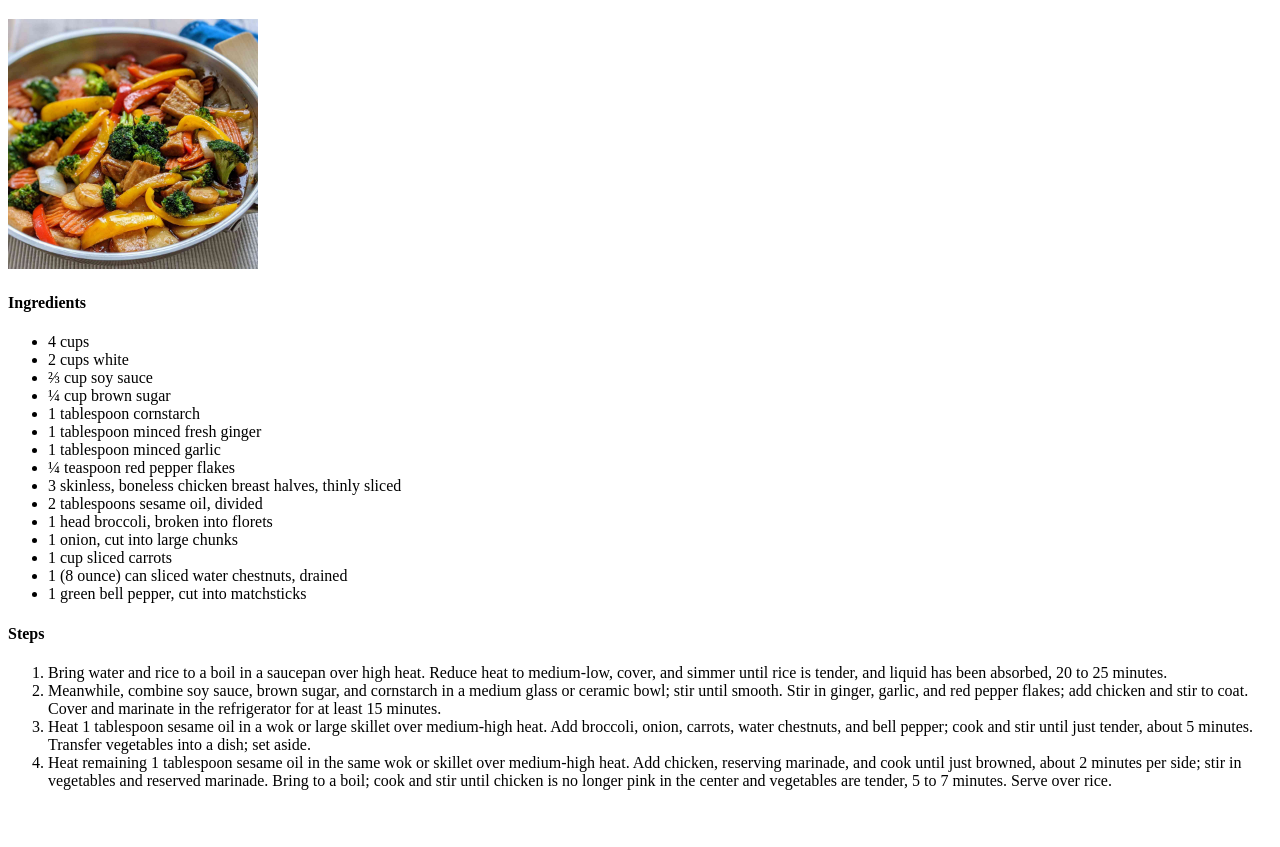
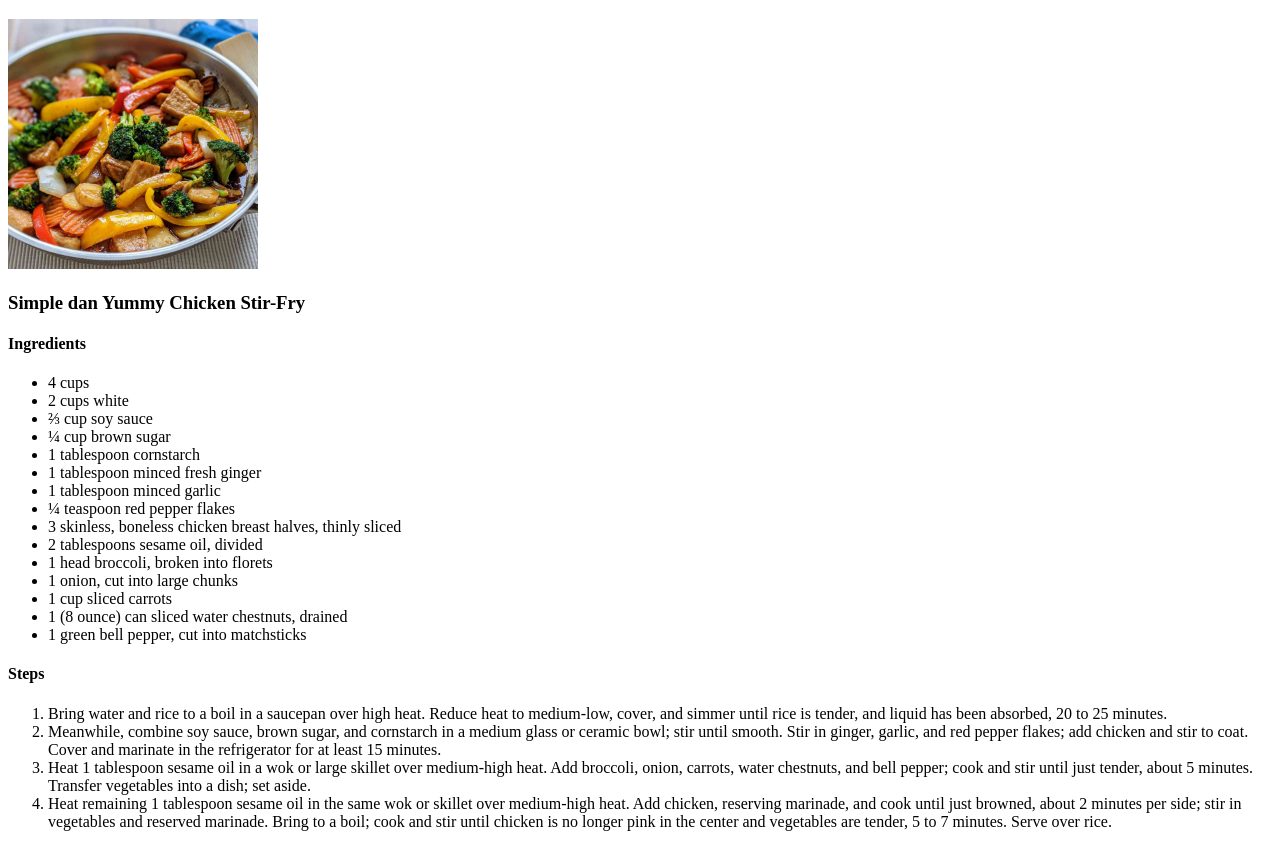
Before and after one commit to Noxius18/odin-recipes, a plain HTML site: page recipes/chicken.html in a window 1280 px wide. Shown: the part 61-908 px from the top of the page. Before the commit the page ends 867 px from the top, so only its background shows below. Drawn offline with Linux system fonts and the light colour scheme.

Commit message:
Fix add Description about Chicken Stir-Fry

```diff
--- a/recipes/chicken.html
+++ b/recipes/chicken.html
@@ -8,6 +8,7 @@
 <body>
     <h1>Chicken Stir-Fry</h1>
     <img src="../images/Chicken.jpg" alt="Chicken Stir-Fry" width="250" height="250">
+    <h3>Simple dan Yummy Chicken Stir-Fry</h3>
 
     <h4>Ingredients</h4>
     <ul>
```
